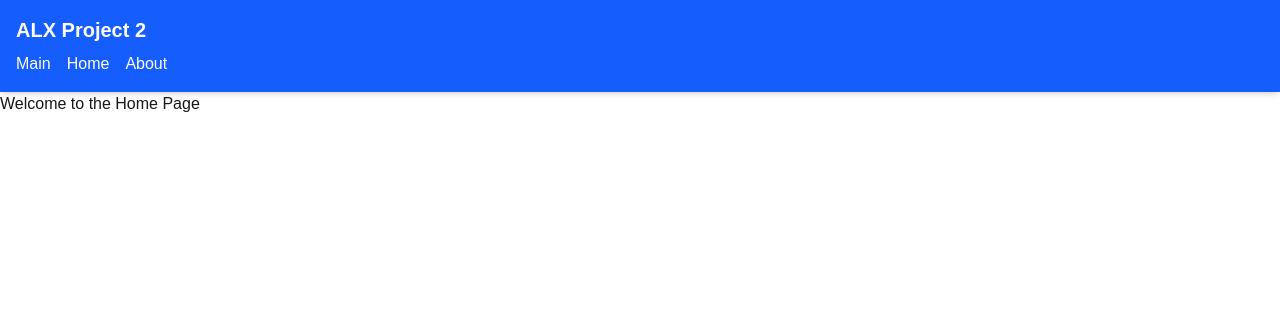
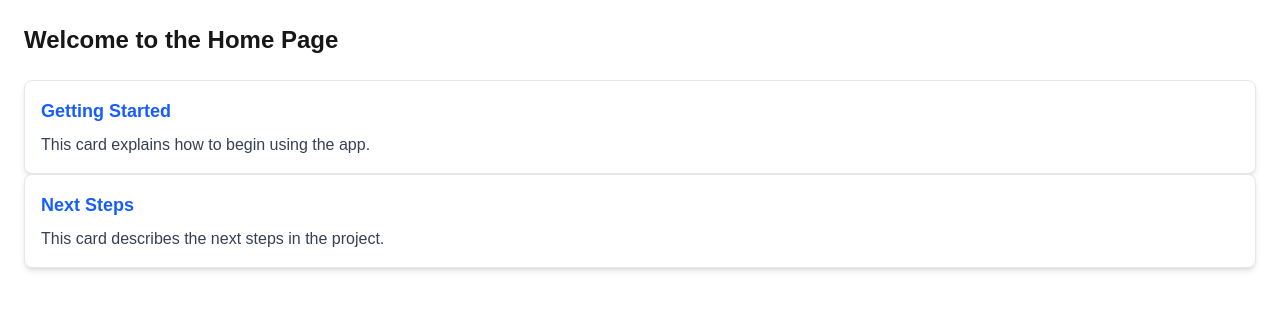
Before and after one commit to trizahc/alx-project-0x02-setup, a Next.js app in the folder alx-project-0x02/: page /home in a window 1280 px wide. Shown: the top 310 px of the page. Built offline with nearby package versions, Linux system fonts and the light colour scheme.

Commit message:
created a reusable card component

```diff
--- /dev/null
+++ b/alx-project-0x02/components/common/Card.tsx
@@ -0,0 +1,12 @@
+import { CardProps } from '@/interfaces';
+
+const Card = ({ title, content }: CardProps) => {
+  return (
+    <div className="bg-white shadow-md rounded-lg p-4 border border-gray-200">
+      <h2 className="text-lg font-bold text-blue-600 mb-2">{title}</h2>
+      <p className="text-gray-700">{content}</p>
+    </div>
+  );
+};
+
+export default Card;
--- a/alx-project-0x02/interfaces/index.ts
+++ b/alx-project-0x02/interfaces/index.ts
@@ -4,3 +4,7 @@ export interface User {
   name: string
   email: string
 }
+export interface CardProps {
+  title: string;
+  content: string;
+}
--- a/alx-project-0x02/pages/home.tsx
+++ b/alx-project-0x02/pages/home.tsx
@@ -1,12 +1,22 @@
-import Header from '../components/layout/Header';
+// pages/home.tsx
+import Card from '../components/common/Card';
 
-export default function HomePage() {
+const Home = () => {
   return (
-    <>
-      <Header />
-      <main>
-        <h1>Welcome to the Home Page</h1>
-      </main>
-    </>
+    <div className="p-6">
+      <h1 className="text-2xl font-bold mb-6">Welcome to the Home Page</h1>
+
+      <Card
+        title="Getting Started"
+        content="This card explains how to begin using the app."
+      />
+
+      <Card
+        title="Next Steps"
+        content="This card describes the next steps in the project."
+      />
+    </div>
   );
-}
+};
+
+export default Home;
```
